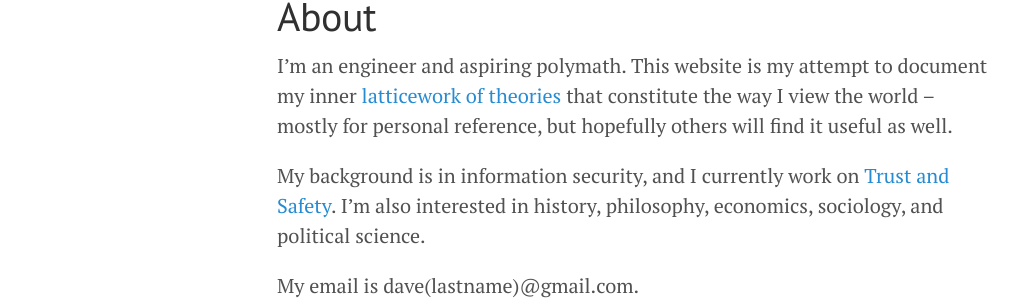
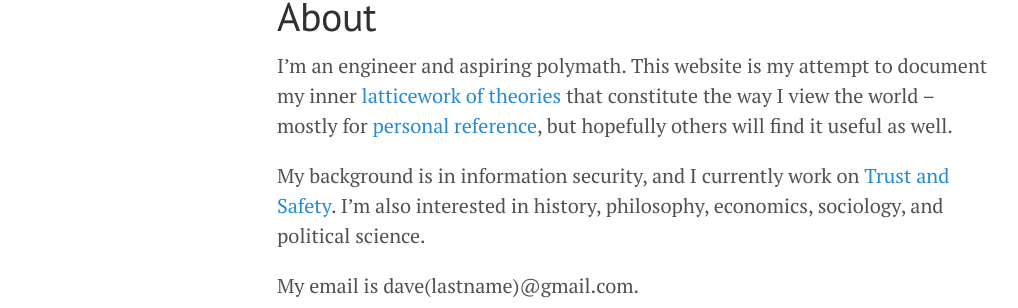
Before and after one commit to kukfa/kukfa.github.io, a Jekyll site: the page built from about.md, in a window 1280 px wide. Shown: the part 141-449 px from the top of the page, without its empty margins (3-1021 px from the left). Built offline with Jekyll 4.4.1, drawn with Linux system fonts in a browser that asks for light colours; nearby versions of some CDN libraries; some of the changed lines change nothing that is shown.

Commit message:
Link to "why I write" article

```diff
--- a/about.md
+++ b/about.md
@@ -3,7 +3,7 @@ layout: page
 title: About
 ---
 
-I'm an engineer and aspiring polymath. This website is my attempt to document my inner [latticework of theories](https://fs.blog/munger-worldly-wisdom/) that constitute the way I view the world -- mostly for personal reference, but hopefully others will find it useful as well.
+I'm an engineer and aspiring polymath. This website is my attempt to document my inner [latticework of theories](https://fs.blog/munger-worldly-wisdom/) that constitute the way I view the world -- mostly for [personal reference](https://blog.nindalf.com/posts/writing-helps-me-think/), but hopefully others will find it useful as well.
 
 My background is in information security, and I currently work on [Trust and Safety](https://cyber.fsi.stanford.edu/io/content/sio-trust-and-safety-project). I'm also interested in history, philosophy, economics, sociology, and political science.
 
```
